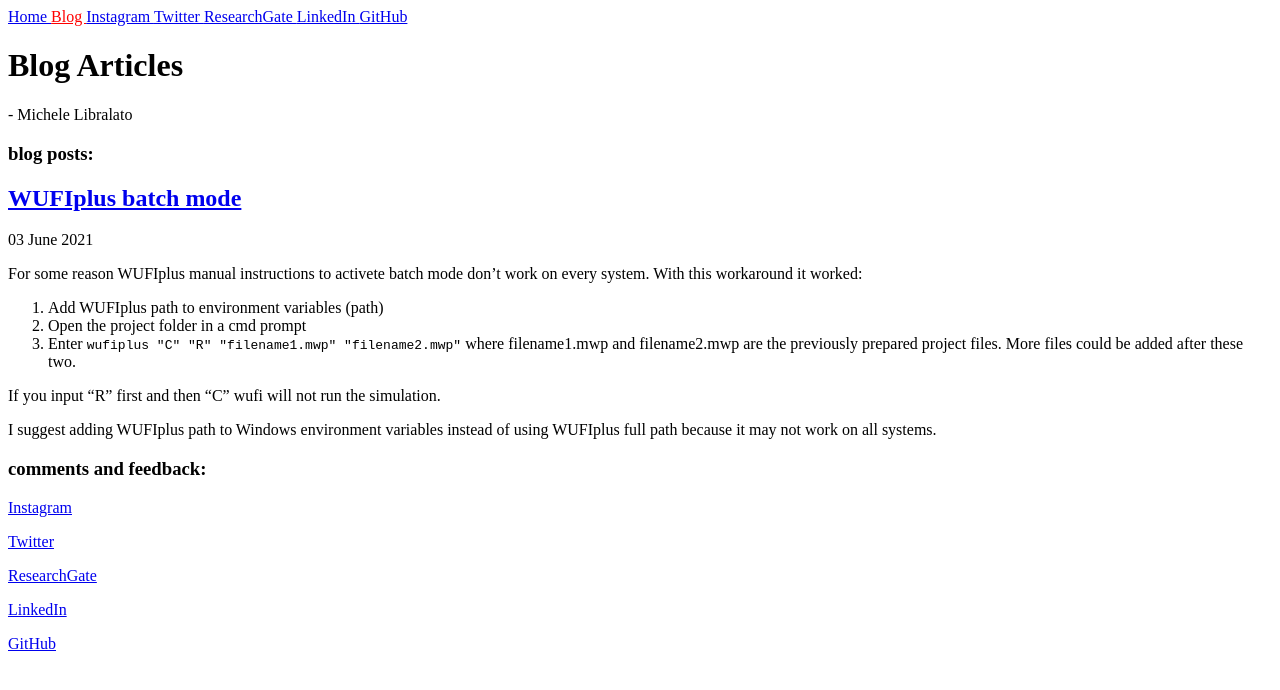
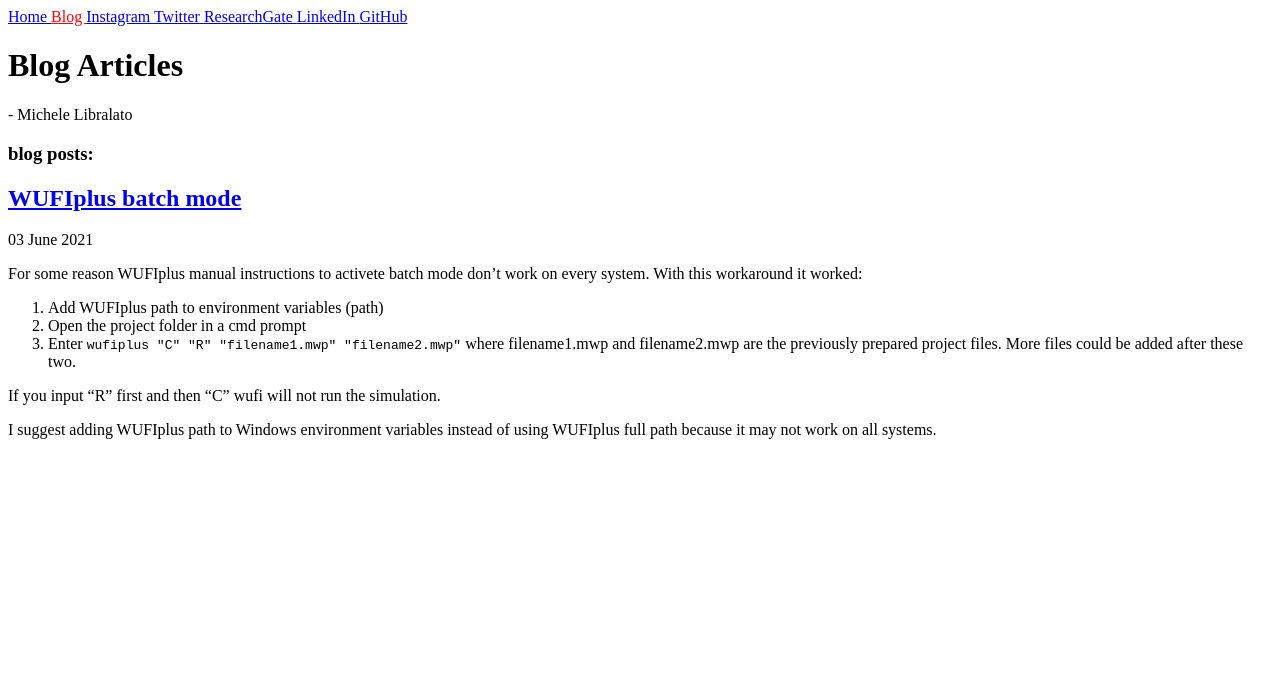
Before and after one commit to michele-libralato/michele-libralato.github.io, a Jekyll site: the page built from blog.md, in a window 1280 px wide. Shown: the top 690 px of the page. Built offline with Jekyll 4.4.1, drawn with Linux system fonts in a browser that asks for light colours.

Commit message:
Update blog.md

```diff
--- a/blog.md
+++ b/blog.md
@@ -19,15 +19,3 @@ permalink: blog.html
     {{ post.content }}
   </article>
 {% endfor %}
-
-### comments and feedback:
-
-[Instagram](https://www.instagram.com/michele.libralato)
-
-[Twitter](https://www.twitter.com/mi_libr)
-
-[ResearchGate](https://www.researchgate.net/profile/Michele-Libralato)
-
-[LinkedIn](https://www.linkedin.com/in/michele-libralato-1a9a07102/)
-
-[GitHub](https://github.com/michele-libralato)
```
